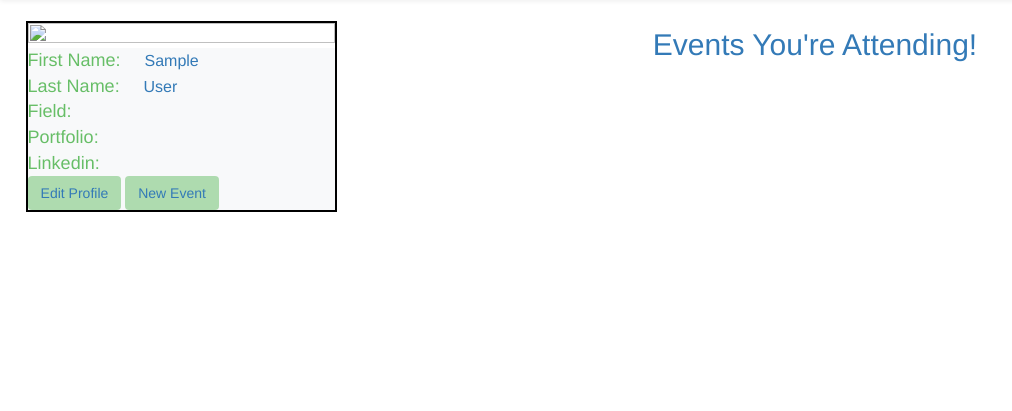
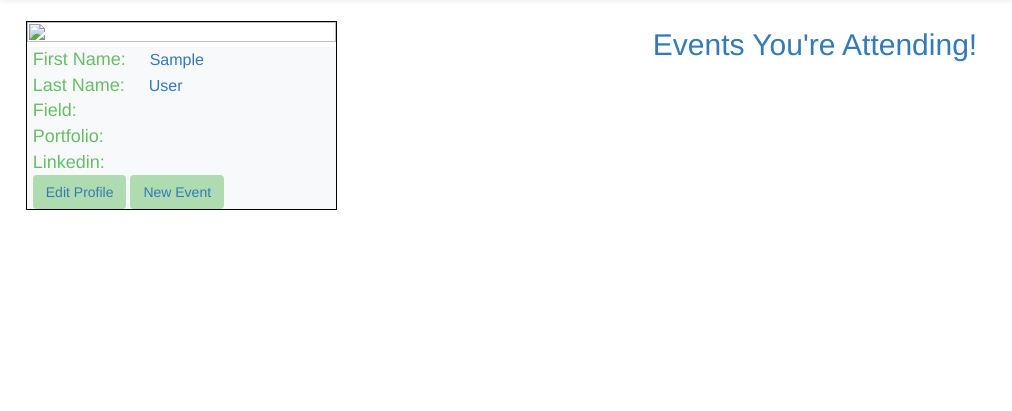
Before and after one commit to JulianSiow/Mesh, a Django app: page /user/ in a window 1280 px wide. Shown: the part 52-463 px from the top of the page, without its empty margins (0-1012 px from the left). Run offline with Django 3.2, Linux system fonts and the light colour scheme; the visitor is signed in with stand-in values (Sample User, id 1); data that the repository does not hold is empty; some libraries are stand-ins or nearby versions.

```diff
--- a/mesh_app/static/css/main.css
+++ b/mesh_app/static/css/main.css
@@ -228,6 +228,7 @@ a {
 
 .profile_border{
   border: 2px solid black;
+  border-width: thin;
 }
 
 .profile_image{
@@ -236,6 +237,7 @@ a {
 }
 .profile_container{
   background-color: #f8f9fa;
+  padding-left: 2%;
 }
 .profField {
   font-size: 18px;
```
